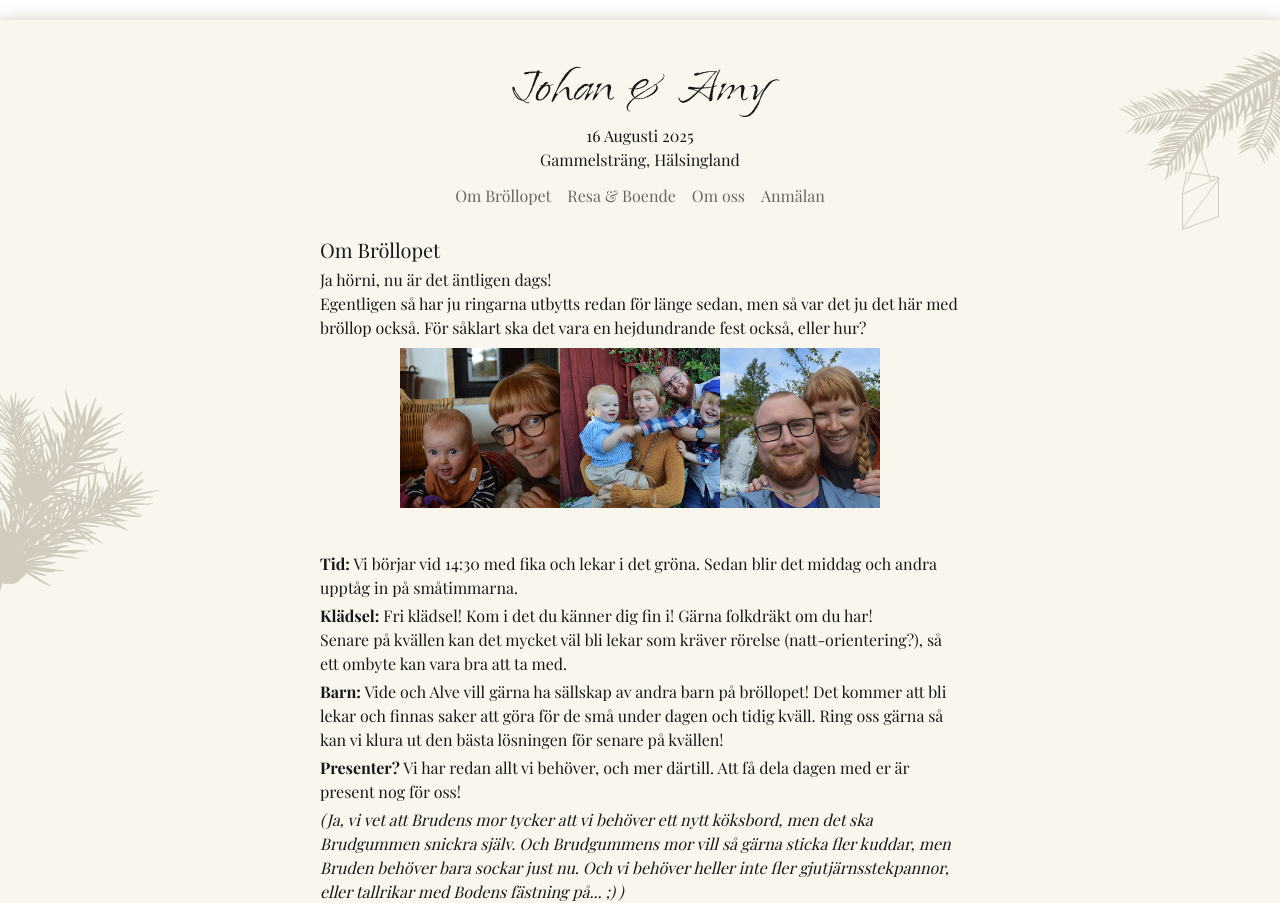
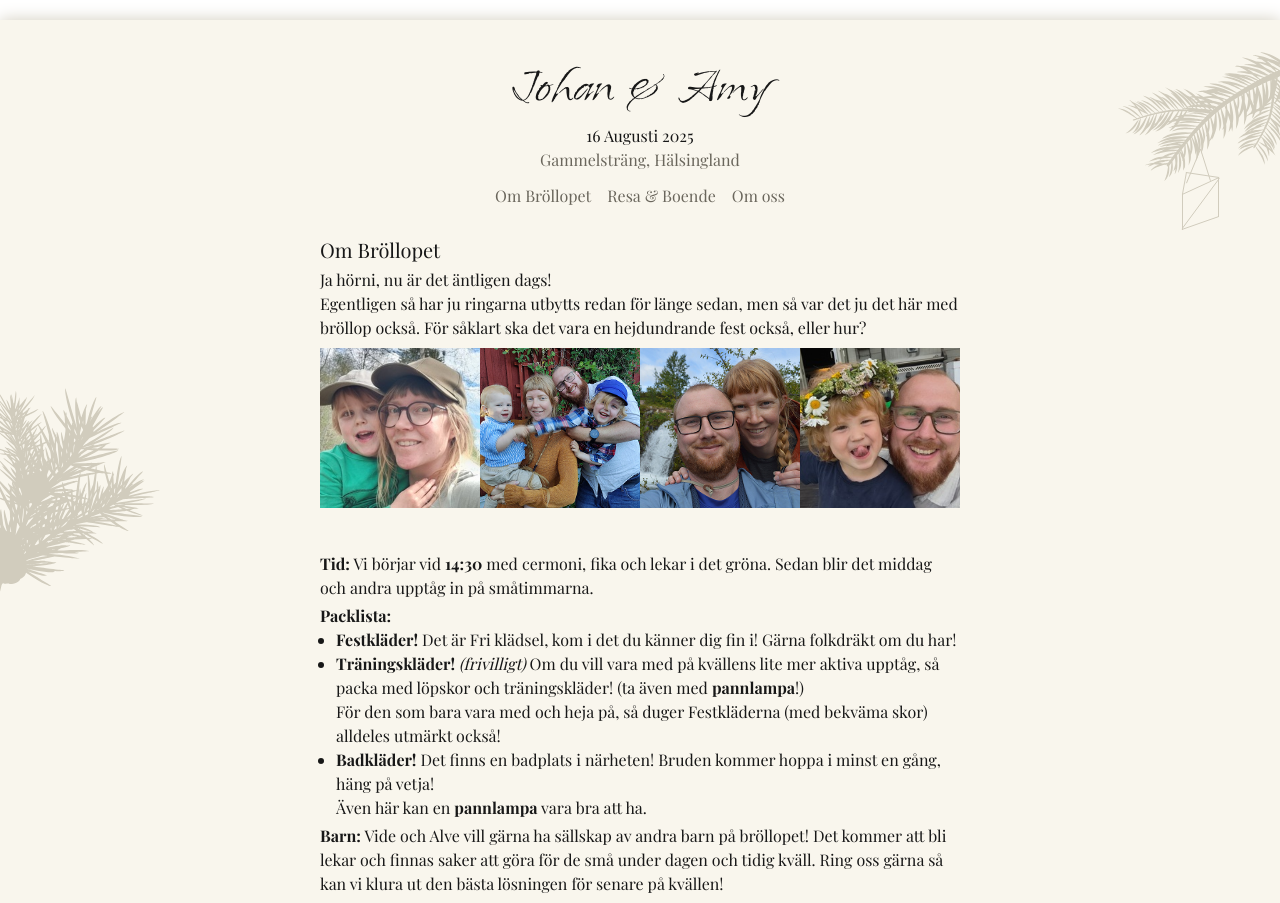
Before and after one commit to nytamin/amy-johan, a Next.js app: page / in a window 1280 px wide. Shown: the top 903 px of the page. Built offline with nearby package versions, Linux system fonts and the light colour scheme.

Commit message:
info om bröllopet

```diff
--- a/app/globals.css
+++ b/app/globals.css
@@ -92,3 +92,7 @@ a {
   color: #000000;
   text-shadow: 0 0 2px #6a665c;
 }
+
+ul {
+  margin-left: 1em;
+}
--- a/app/om-brollopet.tsx
+++ b/app/om-brollopet.tsx
@@ -16,23 +16,40 @@ export default function OmBrollopet(props: {
           hejdundrande fest också, eller hur?
         </p>
         <div className="flex flex-row justify-center w-full my-2">
-          <div className="bg-[url(/images/img1.jpg)] bg-cover w-40 h-40"></div>
-          <div className="bg-[url(/images/img2.jpg)] bg-cover w-40 h-40"></div>
-          <div className="bg-[url(/images/img3.jpg)] bg-cover w-40 h-40"></div>
+          <div className="bg-[url(/images/img1.jpg)] bg-cover bg-center w-40 h-40"></div>
+          <div className="bg-[url(/images/img2.jpg)] bg-cover bg-center w-40 h-40"></div>
+          <div className="bg-[url(/images/img3.jpg)] bg-cover bg-center w-40 h-40"></div>
+          <div className="bg-[url(/images/img4.jpg)] bg-cover bg-center w-40 h-40"></div>
         </div>
       </div>
       <div className="m-4 text-left text-section mx-auto max-w-[40em]">
         <p>
-          <b>Tid:</b> Vi börjar vid 14:30 med fika och lekar i det gröna. Sedan
-          blir det middag och andra upptåg in på småtimmarna.
+          <b>Tid:</b> Vi börjar vid <b>14:30</b> med cermoni, fika och lekar i
+          det gröna. Sedan blir det middag och andra upptåg in på småtimmarna.
         </p>
-        <p>
-          <b>Klädsel:</b> Fri klädsel! Kom i det du känner dig fin i! Gärna
-          folkdräkt om du har!
-          <br />
-          Senare på kvällen kan det mycket väl bli lekar som kräver rörelse
-          (natt-orientering?), så ett ombyte kan vara bra att ta med.
-        </p>
+        <div>
+          <b>Packlista:</b>
+          <ul className="list-disc">
+            <li>
+              <b>Festkläder!</b> Det är Fri klädsel, kom i det du känner dig fin
+              i! Gärna folkdräkt om du har!
+            </li>
+            <li>
+              <b>Träningskläder!</b> <i>(frivilligt)</i> Om du vill vara med på
+              kvällens lite mer aktiva upptåg, så packa med löpskor och
+              träningskläder! (ta även med <b>pannlampa</b>!)
+              <br />
+              För den som bara vara med och heja på, så duger Festkläderna (med
+              bekväma skor) alldeles utmärkt också!
+            </li>
+            <li>
+              <b>Badkläder!</b> Det finns en badplats i närheten! Bruden kommer
+              hoppa i minst en gång, häng på vetja!
+              <br />
+              Även här kan en <b>pannlampa</b> vara bra att ha.
+            </li>
+          </ul>
+        </div>
         <p>
           <b>Barn:</b> Vide och Alve vill gärna ha sällskap av andra barn på
           bröllopet! Det kommer att bli lekar och finnas saker att göra för de
@@ -55,12 +72,12 @@ export default function OmBrollopet(props: {
           tillräckligt intresse fixar vi gemensam transport mellan Hudiksvall,
           Forsa, Näsviken och Bygdegården.
           <br />
-          Mer info kommer under{" "}
+          Mer info finns under{" "}
           <a href="#" onClick={(e) => props.gotoPage(e, "resa")}>
             Resa & Boende
           </a>
         </p>
-        <p>
+        {/* <p>
           <b>Anmälan</b> Anmäl er <b>senast den 16e Juni</b>! Se{" "}
           <a
             href="https://ext.nytatime.se/register/?race=NLcG2jxFwGxtKtXGa&l=se"
@@ -69,8 +86,8 @@ export default function OmBrollopet(props: {
             Anmälan
           </a>
           .
-        </p>
-        <p>PM med fler detaljer publiceras senare!</p>
+        </p> */}
+        {/* <p>PM med fler detaljer publiceras senare!</p> */}
       </div>
     </>
   );
--- a/app/page.tsx
+++ b/app/page.tsx
@@ -47,7 +47,11 @@ export default function Home() {
             </div>
             <div className="text-center m-1">
               <p>16 Augusti 2025</p>
-              <p>Gammelsträng, Hälsingland</p>
+              <p>
+                <a href="https://maps.app.goo.gl/kNrEBSMceDG13tju6">
+                  Gammelsträng, Hälsingland
+                </a>
+              </p>
             </div>
             <div className="flex flex-row justify-center max-w-[30em] mx-auto navigation">
               <a
@@ -67,13 +71,13 @@ export default function Home() {
               >
                 Om oss
               </a>
-              <a
+              {/* <a
                 className="m-2"
                 href="#"
                 onClick={(e) => gotoPage(e, "anmalan")}
               >
                 Anmälan
-              </a>
+              </a> */}
             </div>
 
             {page === "resa" ? (
```
Also changed, not shown: public/images/img1.jpg, public/images/img4.jpg (added).
